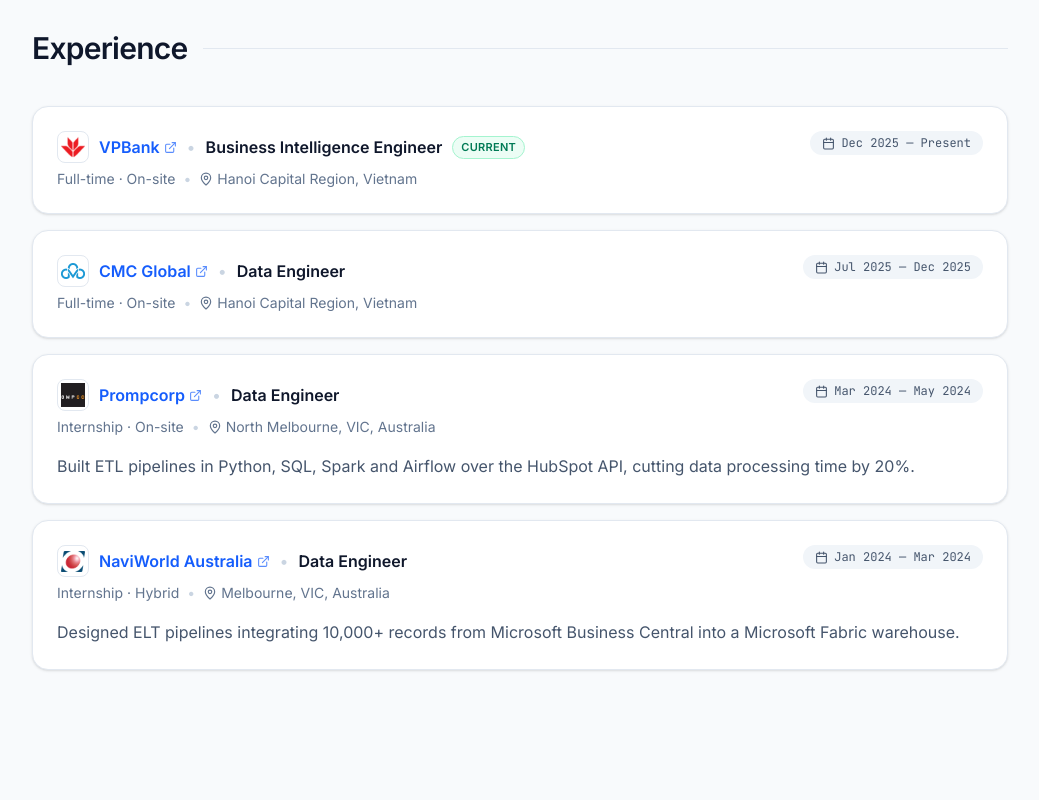
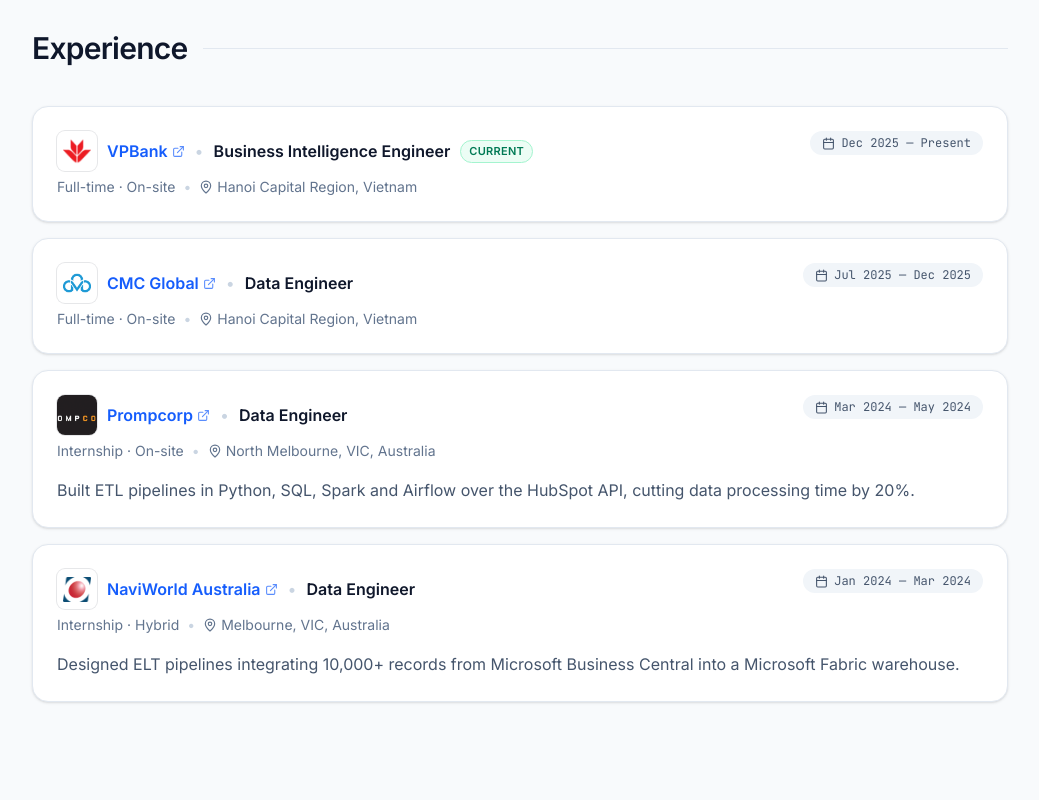
Before and after one commit to TungNamNguyen/personal-portfolio, a React (Vite) app: page / in a window 1280 px wide. Shown: the part 1280-2080 px from the top of the page, without its empty margins (120-1159 px from the left). Built offline with nearby package versions, Linux system fonts and the light colour scheme.

Commit message:
Bleed opaque logos to tile edge; enlarge logo slot

```diff
--- a/src/components/TimelineSection.tsx
+++ b/src/components/TimelineSection.tsx
@@ -12,6 +12,12 @@
   url?: string;
   /** Path under public/icons. Falls back to the section's generic icon. */
   logo?: string;
+  /**
+   * True when the artwork is an opaque tile rather than a mark on transparency.
+   * Those bleed to the tile edge; padding them inside a white square would read
+   * as a box inside a box.
+   */
+  logoFill?: boolean;
   /** Employment type and work mode, e.g. "Full-time · On-site". */
   meta?: string;
   location: string;
@@ -55,23 +61,25 @@
               <div className="min-w-0 space-y-1.5">
                 <div className="flex flex-wrap items-center gap-x-2.5 gap-y-1">
                   {/*
-                    Logos keep a white ground in both themes — brand marks are
-                    drawn for light backgrounds and several would vanish on the
-                    dark card otherwise.
+                    Transparent marks are drawn for light backgrounds and would
+                    vanish on the dark card, so they keep a white ground in both
+                    themes. Opaque tiles already carry their own.
                   */}
                   {entry.logo ? (
-                    <span className="flex h-8 w-8 shrink-0 items-center justify-center overflow-hidden rounded-lg border border-slate-200 bg-white dark:border-slate-600">
-                      <img
-                        src={entry.logo}
-                        alt=""
-                        width={24}
-                        height={24}
-                        loading="lazy"
-                        className="h-6 w-6 object-contain"
-                      />
-                    </span>
+                    <img
+                      src={entry.logo}
+                      alt=""
+                      width={40}
+                      height={40}
+                      loading="lazy"
+                      className={`h-10 w-10 shrink-0 rounded-lg ring-1 ring-slate-900/10 dark:ring-white/15 ${
+                        entry.logoFill
+                          ? "object-cover"
+                          : "bg-white object-contain p-1.5"
+                      }`}
+                    />
                   ) : (
-                    <span className="flex h-8 w-8 shrink-0 items-center justify-center rounded-lg bg-blue-50 text-blue-600 dark:bg-blue-900/25 dark:text-blue-400">
+                    <span className="flex h-10 w-10 shrink-0 items-center justify-center rounded-lg bg-blue-50 text-blue-600 dark:bg-blue-900/25 dark:text-blue-400">
                       {subtitleIcon}
                     </span>
                   )}
--- a/src/constants.tsx
+++ b/src/constants.tsx
@@ -124,6 +124,7 @@
     title: "Data Engineer",
     subtitle: "Prompcorp",
     logo: "/icons/prompcorp.png",
+    logoFill: true,
     url: "https://www.prompcorp.com.au",
     meta: "Internship \u00b7 On-site",
     location: "North Melbourne, VIC, Australia",
@@ -147,6 +148,7 @@
     title: "Bachelor of Data Science",
     subtitle: "Swinburne University of Technology",
     logo: "/icons/swinburne.svg",
+    logoFill: true,
     url: "https://www.swinburne.edu.au",
     location: "Melbourne, VIC, Australia",
     period: "Feb 2022 \u2014 Dec 2024",
@@ -159,6 +161,7 @@
     title: "High School Diploma",
     subtitle: "Hanoi-Amsterdam High School for the Gifted",
     logo: "/icons/hnams.png",
+    logoFill: true,
     url: "https://hn-ams.edu.vn/",
     location: "Hanoi, Vietnam",
     period: "Sep 2018 \u2014 May 2021",
```
